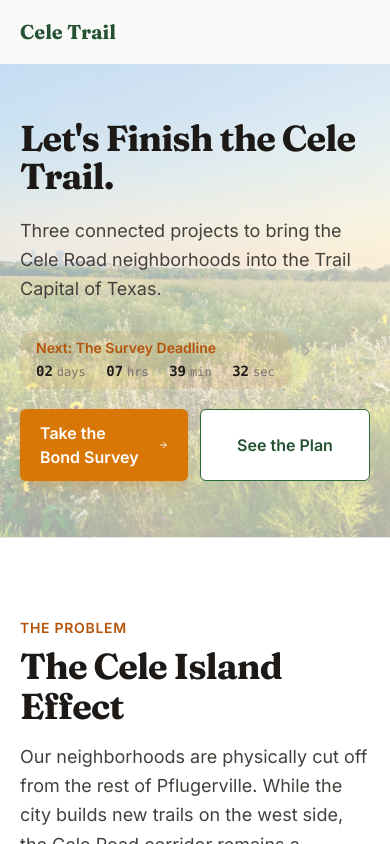
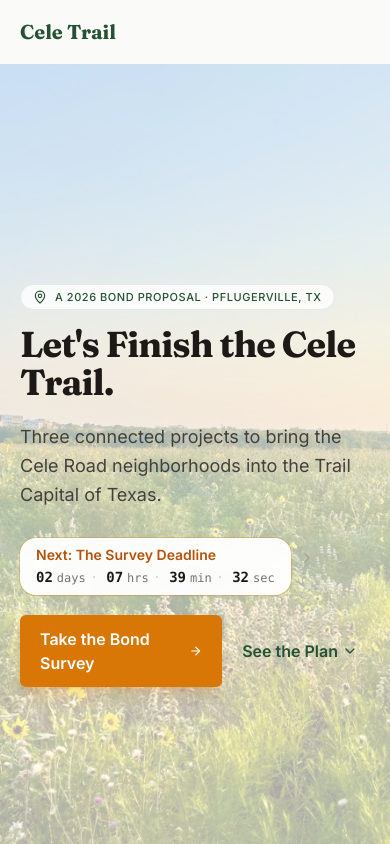
Before and after one commit to soyfestivo/celetrail, a React (Vite) app: page / in a window 390 px wide. Shown: the top 844 px of the page. Built offline with nearby package versions, Linux system fonts and the light colour scheme; the HTML template or start-up script is replaced by a standard one.

Commit message:
more mobile friendly changes

```diff
--- a/src/components/Countdown.tsx
+++ b/src/components/Countdown.tsx
@@ -63,7 +63,7 @@ export default function Countdown({
 
   // size === "sm"
   return (
-    <div className="inline-flex flex-col sm:flex-row items-start sm:items-center gap-1 sm:gap-3 rounded-2xl sm:rounded-full bg-ember-500/10 px-4 py-2 text-sm">
+    <div className="inline-flex flex-col sm:flex-row items-start sm:items-center gap-1 sm:gap-3 rounded-2xl sm:rounded-full bg-white/95 backdrop-blur-sm shadow-sm ring-1 ring-ember-500/30 px-4 py-2 text-sm">
       {prefix && <span className="font-semibold text-ember-600 leading-tight">{prefix}</span>}
       <span className="flex flex-wrap items-baseline gap-x-2 gap-y-0 font-mono tabular-nums text-stone-900">
         {cells.map((c, i) => (
--- a/src/components/Hero.tsx
+++ b/src/components/Hero.tsx
@@ -1,5 +1,5 @@
 import { useEffect, useState } from "react";
-import { ArrowRight, MapPin, ChevronRight } from "lucide-react";
+import { ArrowRight, MapPin, ChevronRight, ChevronDown } from "lucide-react";
 import { content } from "../content";
 import Countdown from "./Countdown";
 import { getNextEvent } from "../lib/timeline";
@@ -17,7 +17,7 @@ export default function Hero() {
   return (
     <section
       id="top"
-      className="relative isolate overflow-hidden border-b border-stone-200"
+      className="relative isolate overflow-hidden border-b border-stone-200 min-h-dvh sm:min-h-0 flex flex-col justify-center sm:block"
     >
       {/* Background image */}
       <div
@@ -31,8 +31,7 @@ export default function Hero() {
 
       <div className="container-page py-14 sm:py-28 lg:py-32">
         <div className="max-w-3xl">
-          {/* Eyebrow tag — desktop only; mobile is too crowded */}
-          <div className="hidden sm:inline-flex mb-5 items-center gap-2 rounded-full border border-forest-200 bg-white/70 px-3 py-1 text-xs font-medium uppercase tracking-wider text-forest-700">
+          <div className="mb-4 sm:mb-5 inline-flex items-center gap-2 rounded-full border border-forest-200 bg-white/80 px-3 py-1 text-[11px] sm:text-xs font-medium uppercase tracking-wider text-forest-700">
             <MapPin className="h-3.5 w-3.5" />
             {hero.eyebrow}
           </div>
@@ -56,7 +55,7 @@ export default function Hero() {
                 <Countdown deadline={next.date} prefix={`Next: ${next.title}`} />
                 <ChevronRight className="h-4 w-4 mt-3 text-stone-400 transition-transform group-hover:translate-x-0.5" />
               </a>
-              <div className="flex flex-wrap gap-3">
+              <div className="flex flex-wrap items-center gap-x-2 sm:gap-x-3 gap-y-2">
                 <a
                   href={hero.primaryCta.url}
                   target="_blank"
@@ -67,9 +66,10 @@ export default function Hero() {
                 </a>
                 <a
                   href={hero.secondaryCta.anchor}
-                  className="btn-secondary flex-1 sm:flex-none"
+                  className="inline-flex items-center gap-1 px-3 py-3 font-semibold text-forest-700 hover:text-forest-900"
                 >
                   {hero.secondaryCta.label}
+                  <ChevronDown className="h-4 w-4" />
                 </a>
               </div>
             </div>
```
